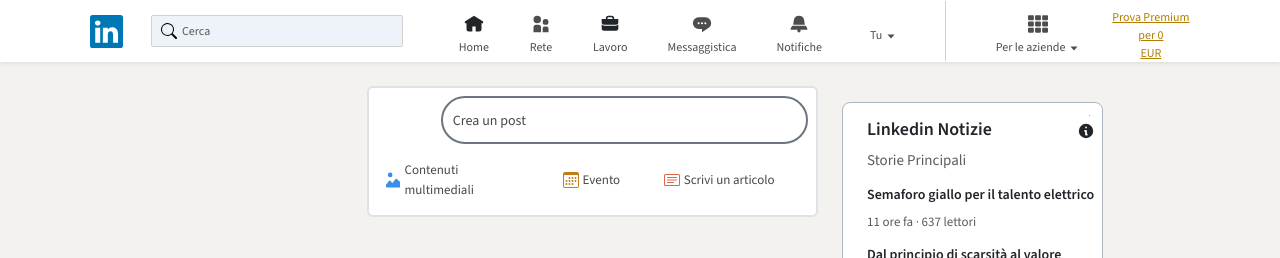
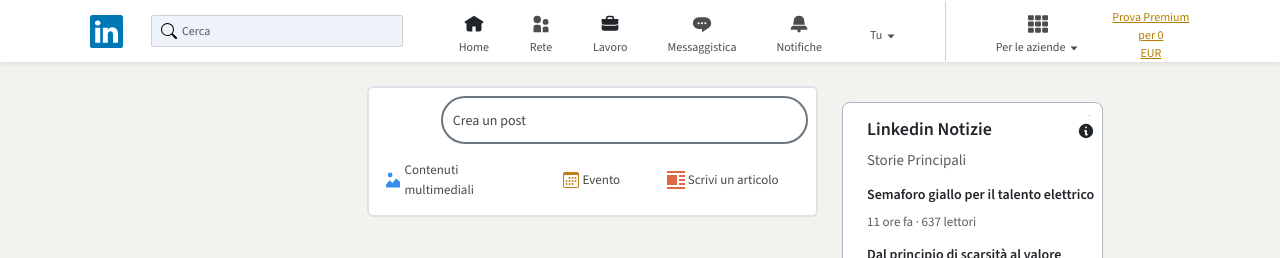
Before and after one commit to Chems05/Build-week-III, a React (Vite) app: page / in a window 1280 px wide. Shown: the top 258 px of the page. Built offline with nearby package versions, Linux system fonts and the light colour scheme; no server answers.

Commit message:
modificata icona nel componente CreatePost

```diff
--- a/src/components/CreatePost.jsx
+++ b/src/components/CreatePost.jsx
@@ -73,22 +73,33 @@
             style={{ height: "3em" }}
             onClick={handleShow}
           >
-           <small style={{color:'#474747'}}> Crea un post </small>
+            <small style={{ color: "#474747" }}> Crea un post </small>
           </div>
         </Col>
       </Row>
       <Row className="d-flex justify-content-around">
         <Col md={4} className="black-button rounded p-2 d-flex align-items-center" style={{ border: "none" }}>
           <ImageAlt className="me-1" style={{ color: "#378FE9" }} />
-          <span style={{fontSize:'13px',color:'#474747'}}>Contenuti multimediali</span>
+          <span style={{ fontSize: "13px", color: "#474747" }}>Contenuti multimediali</span>
         </Col>
         <Col md={2} className="black-button rounded p-2 d-flex align-items-center" style={{ border: "none" }}>
-          <Calendar3  className="me-1" style={{ color: "#C37D16" }} />
-          <span style={{fontSize:'13px',color:'#474747'}}>Evento</span>
+          <Calendar3 className="me-1" style={{ color: "#C37D16" }} />
+          <span style={{ fontSize: "13px", color: "#474747" }}>Evento</span>
         </Col>
         <Col md={4} className="black-button rounded p-2 d-flex align-items-center" style={{ border: "none" }}>
-          <CardText className="me-1" style={{ color: "#E06847" }} />
-          <span style={{fontSize:'13px',color:'#474747'}}>Scrivi un articolo</span>
+          <svg
+            style={{ color: "#E06847", width: "1.5em" }}
+            xmlns="http://www.w3.org/2000/svg"
+            viewBox="0 0 24 24"
+            id="content-align-left-medium"
+            aria-hidden="true"
+            role="none"
+            data-supported-dps="24x24"
+            fill="currentColor"
+          >
+            <path d="M21 3v2H3V3zm-6 6h6V7h-6zm0 4h6v-2h-6zm0 4h6v-2h-6zM3 21h18v-2H3zM13 7H3v10h10z"></path>
+          </svg>
+          <span style={{ fontSize: "13px", color: "#474747" }}>Scrivi un articolo</span>
         </Col>
       </Row>
 
```
